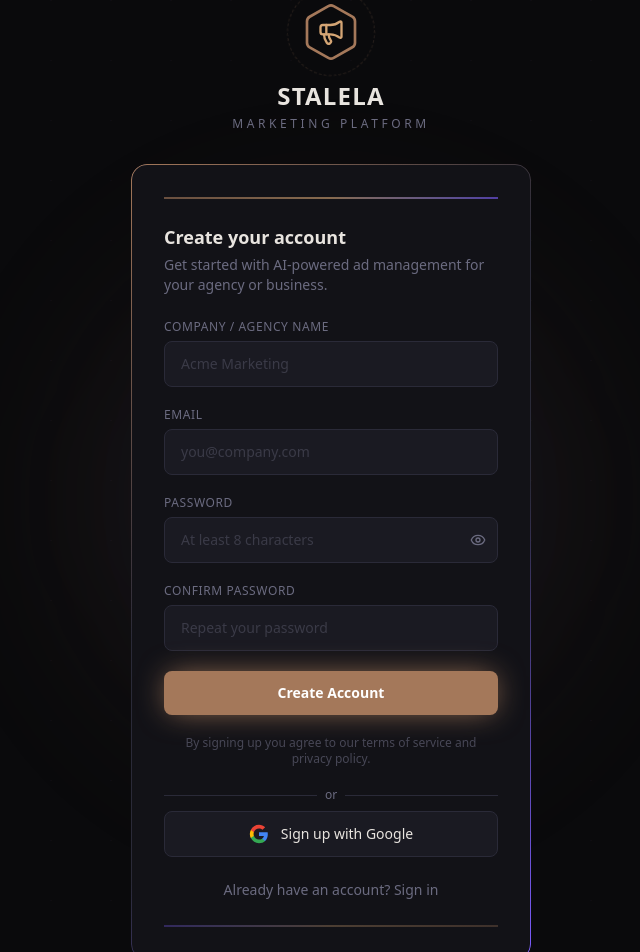
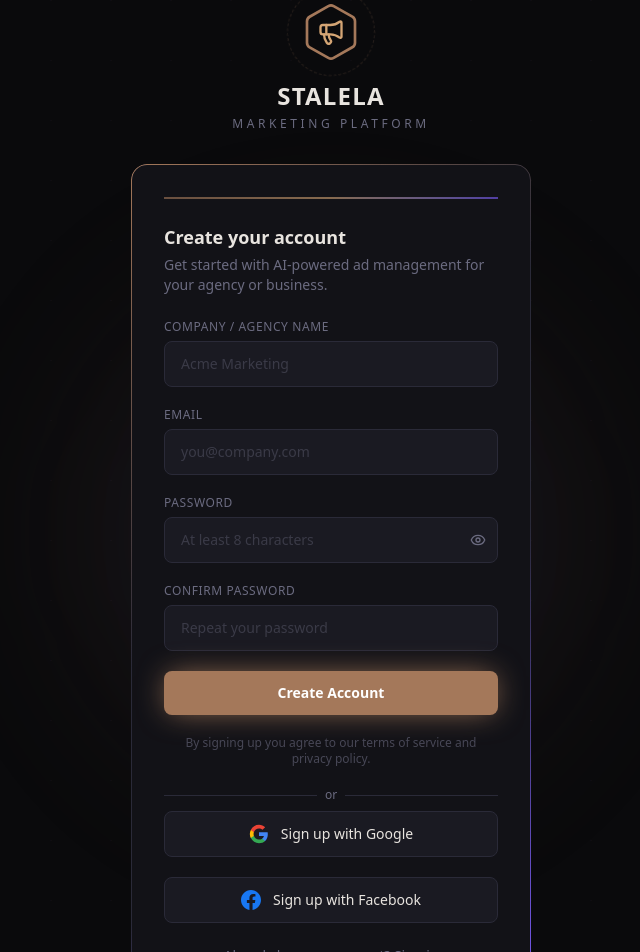
Before and after one commit to stalela/stalela-admin, a Next.js app: page /signup in a window 1280 px wide. Shown: the top 952 px of the page, without its empty margins (309-949 px from the left). Built offline with nearby package versions, Linux system fonts and the light colour scheme.

Commit message:
feat: add Facebook OAuth login/signup buttons

```diff
--- a/src/app/login/page.tsx
+++ b/src/app/login/page.tsx
@@ -228,6 +228,32 @@
               Continue with Google
             </button>
 
+            <button
+              type="button"
+              onClick={async () => {
+                setError("");
+                setLoading(true);
+                const supabase = createClient();
+                const { error: oauthError } = await supabase.auth.signInWithOAuth({
+                  provider: "facebook",
+                  options: {
+                    redirectTo: `${window.location.origin}/auth/callback`,
+                  },
+                });
+                if (oauthError) {
+                  setError(oauthError.message);
+                  setLoading(false);
+                }
+              }}
+              disabled={loading}
+              className="w-full flex items-center justify-center gap-3 rounded-lg border border-border bg-surface-elevated px-4 py-3 text-sm font-medium text-foreground hover:bg-surface transition-colors disabled:opacity-50 disabled:cursor-not-allowed"
+            >
+              <svg className="h-5 w-5" viewBox="0 0 24 24" fill="#1877F2">
+                <path d="M24 12.073c0-6.627-5.373-12-12-12s-12 5.373-12 12c0 5.99 4.388 10.954 10.125 11.854v-8.385H7.078v-3.47h3.047V9.43c0-3.007 1.792-4.669 4.533-4.669 1.312 0 2.686.235 2.686.235v2.953H15.83c-1.491 0-1.956.925-1.956 1.874v2.25h3.328l-.532 3.47h-2.796v8.385C19.612 23.027 24 18.062 24 12.073z" />
+              </svg>
+              Continue with Facebook
+            </button>
+
             <div className="text-center">
               <button
                 type="button"
--- a/src/app/signup/page.tsx
+++ b/src/app/signup/page.tsx
@@ -322,6 +322,35 @@
               Sign up with Google
             </button>
 
+            <button
+              type="button"
+              onClick={async () => {
+                setError("");
+                setLoading(true);
+                const supabase = createClient();
+                const tenantParam = companyName.trim()
+                  ? `?tenant_name=${encodeURIComponent(companyName.trim())}`
+                  : "";
+                const { error: oauthError } = await supabase.auth.signInWithOAuth({
+                  provider: "facebook",
+                  options: {
+                    redirectTo: `${window.location.origin}/auth/callback${tenantParam}`,
+                  },
+                });
+                if (oauthError) {
+                  setError(oauthError.message);
+                  setLoading(false);
+                }
+              }}
+              disabled={loading}
+              className="w-full flex items-center justify-center gap-3 rounded-lg border border-border bg-surface-elevated px-4 py-3 text-sm font-medium text-foreground hover:bg-surface transition-colors disabled:opacity-50 disabled:cursor-not-allowed"
+            >
+              <svg className="h-5 w-5" viewBox="0 0 24 24" fill="#1877F2">
+                <path d="M24 12.073c0-6.627-5.373-12-12-12s-12 5.373-12 12c0 5.99 4.388 10.954 10.125 11.854v-8.385H7.078v-3.47h3.047V9.43c0-3.007 1.792-4.669 4.533-4.669 1.312 0 2.686.235 2.686.235v2.953H15.83c-1.491 0-1.956.925-1.956 1.874v2.25h3.328l-.532 3.47h-2.796v8.385C19.612 23.027 24 18.062 24 12.073z" />
+              </svg>
+              Sign up with Facebook
+            </button>
+
             <div className="text-center">
               <button
                 type="button"
```
